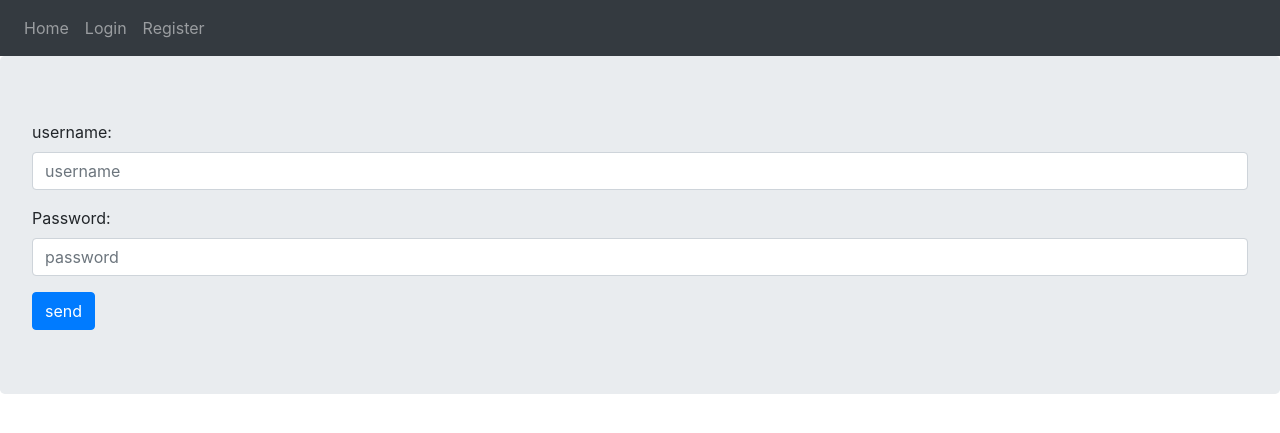
After one commit to kheybar/Social, a Django app: page /account/login/ in a window 1280 px wide. The commit adds this page. Shown: the top 433 px of the page. Run offline with Django 3.2, Linux system fonts and the light colour scheme.

Commit message:
Login, Register System Create.

```diff
--- /dev/null
+++ b/account/forms.py
@@ -0,0 +1,39 @@
+from django import forms
+
+
+class UserLoginForm(forms.Form):
+    username = forms.CharField(
+        label='username',
+        max_length=30,
+        widget=forms.TextInput(
+            attrs={'class': 'form-control', 'placeholder': 'username'}
+            )
+        )
+    password = forms.CharField(
+        widget=forms.PasswordInput(
+            attrs={'class': 'form-control', 'placeholder': 'password'}
+        )
+    )
+
+
+
+class UserRegistarionForm(forms.Form):
+    username = forms.CharField(
+        label='username',
+        max_length=30,
+        widget=forms.TextInput(
+            attrs={'class': 'form-control', 'placeholder': 'username'}
+            )
+    )
+    email = forms.EmailField(
+        label='email',
+        max_length=50,
+        widget=forms.EmailInput(
+            attrs={'class': 'form-control', 'placeholder': 'email'}
+        )
+    )
+    password = forms.CharField(
+        widget=forms.PasswordInput(
+            attrs={'class': 'form-control', 'placeholder': 'password'}
+        )
+    )
--- /dev/null
+++ b/account/templates/account/login.html
@@ -0,0 +1,15 @@
+{% extends 'base.html' %}
+
+
+{% block title %} Login {% endblock %}
+
+{% block content %}
+
+    <form method="post" novalidate>
+        {% csrf_token %}
+        {{ form.as_p }}
+        <input type="submit" class="btn btn-primary" value="send">
+    </form>
+
+
+{% endblock %}
--- /dev/null
+++ b/account/urls.py
@@ -0,0 +1,11 @@
+from django.urls import path
+from . import views
+
+
+
+app_name = 'account'
+urlpatterns = [
+    path('login/', views.user_login, name='login'),
+    path('register/', views.user_register, name='register'),
+    path('logout/', views.user_logout, name='logout'),
+]
--- a/account/views.py
+++ b/account/views.py
@@ -1,3 +1,47 @@
-from django.shortcuts import render
+from django.shortcuts import render, redirect
+from django.contrib import messages
+from django.contrib.auth.models import User
+from django.contrib.auth import authenticate, login, logout
+from .forms import UserLoginForm, UserRegistarionForm
 
-# Create your views here.
+
+
+def user_login(request):
+    if request.method == 'POST':
+        form = UserLoginForm(request.POST)
+        if form.is_valid():
+            cd = form.cleaned_data
+            user = authenticate(request, username=cd['username'], password=cd['password'])
+            if user is not None:
+                login(request, user)
+                messages.success(request=request, message='you logged in successfully.', extra_tags='success')
+                return redirect('posts:posts')
+            else:
+                messages.error(request=request, message='wrong username or password', extra_tags='warning')
+    else:
+        form = UserLoginForm()
+
+    return render(request, 'account/login.html', {'form': form})
+
+
+
+def user_register(request):
+    if request.method == 'POST':
+        form = UserRegistarionForm(request.POST)
+        if form.is_valid():
+            cd = form.cleaned_data
+            user = User.objects.create_user(cd['username'], cd['email'], cd['password'])
+            login(request, user)
+            messages.success(request=request, message='you register successfully, now login.', extra_tags='success')
+            return redirect('posts:posts')
+    else:
+        form = UserRegistarionForm()
+
+    return render(request, 'account/register.html', {'form': form})
+
+
+
+def user_logout(request):
+    logout(request)
+    messages.success(request=request, message='you logout successfully', extra_tags='success')
+    return redirect('posts:posts')
--- a/config/settings.py
+++ b/config/settings.py
@@ -41,6 +41,7 @@ INSTALLED_APPS = [
 
     # Our Application
     'posts.apps.PostsConfig',
+    'account.apps.AccountConfig',
 ]
 
 MIDDLEWARE = [
--- a/config/urls.py
+++ b/config/urls.py
@@ -20,5 +20,6 @@ from django.urls import path, include
 
 urlpatterns = [
     path('admin/', admin.site.urls),
+    path('account/', include('account.urls', namespace='account')),
     path('', include('posts.urls', namespace='posts'))
 ]
--- a/templates/base.html
+++ b/templates/base.html
@@ -11,7 +11,7 @@
 <body>
     {% include "inc/navbar.html"%}
     <div class="jumbotron">
-        {% include "inc/messages.html"%}
+        {% include "inc/messages.html" %}
         {% block content %}{% endblock %}
     </div>
 </body>
--- a/templates/inc/messages.html
+++ b/templates/inc/messages.html
@@ -1,7 +1,9 @@
-{% if message %}
+{% if messages %}
+
     {% for message in messages %}
-    <p{% if message.tags %} class='alert alert-{{ message.tags }}' {% endif %}>
-        {{ message }}
-    </p>
+        <p {% if message.tags %} class='alert alert-{{ message.tags }}' {% endif %}>
+            {{ message }}
+        </p>
     {% endfor %}
+
 {% endif %}
--- a/templates/inc/navbar.html
+++ b/templates/inc/navbar.html
@@ -1,6 +1,12 @@
 <nav class="navbar navbar-expand-lg navbar-dark bg-dark">
       <div class="navbar-nav">
         <a class="nav-link" href="{% url 'posts:posts' %}">Home</a>
+        {% if request.user.is_authenticated %}
+        <a class="nav-link" href="{% url 'account:logout' %}">Logout</a>
+        {% else %}
+        <a class="nav-link" href="{% url 'account:login' %}">Login</a>
+        <a class="nav-link" href="{% url 'account:register' %}">Register</a>
+        {% endif %}
       </div>
     </div>
 </nav>
```
Also changed, not shown: account/templates/account/register.html (added, +15 -0 lines), db.sqlite3.
